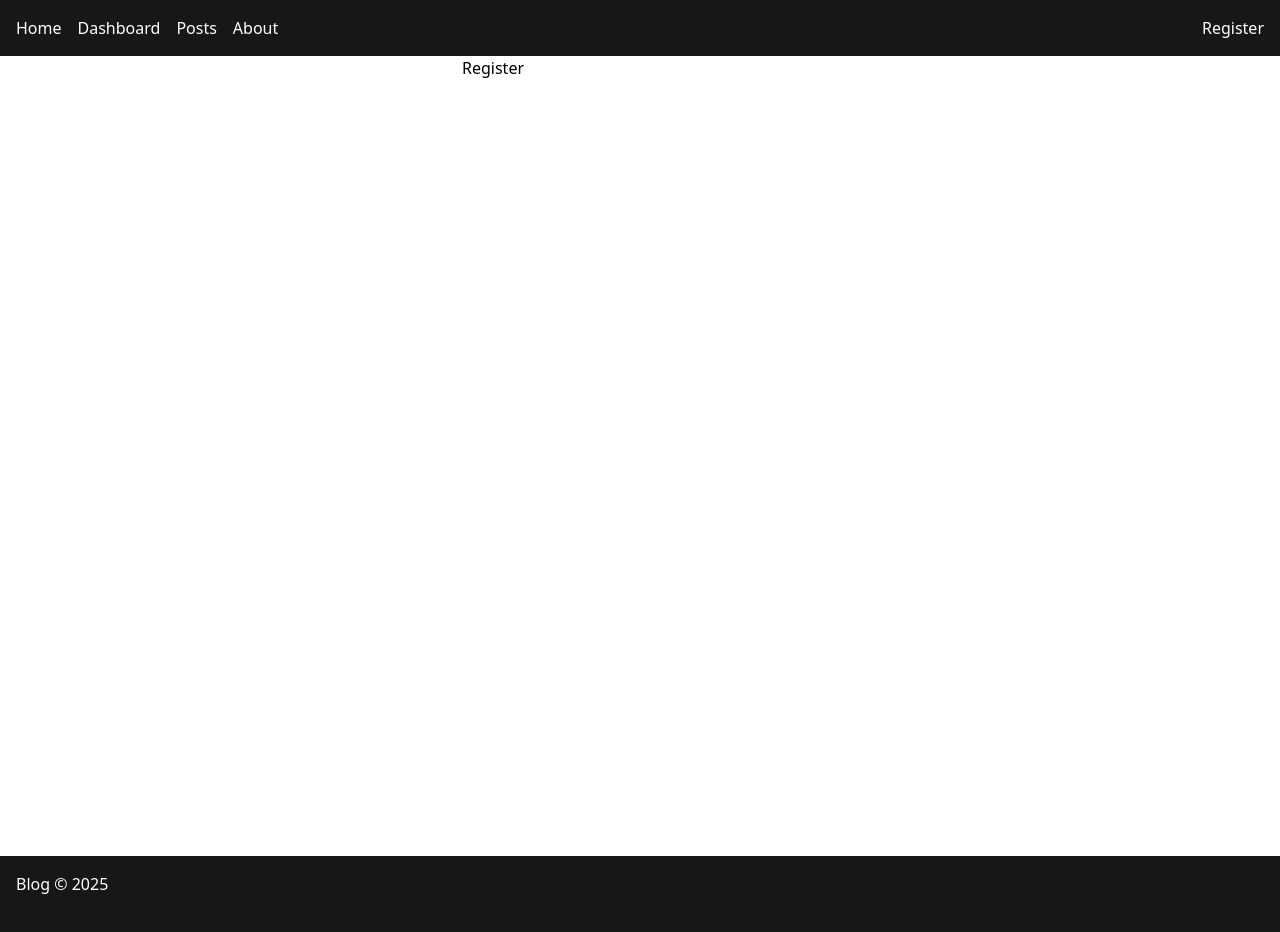
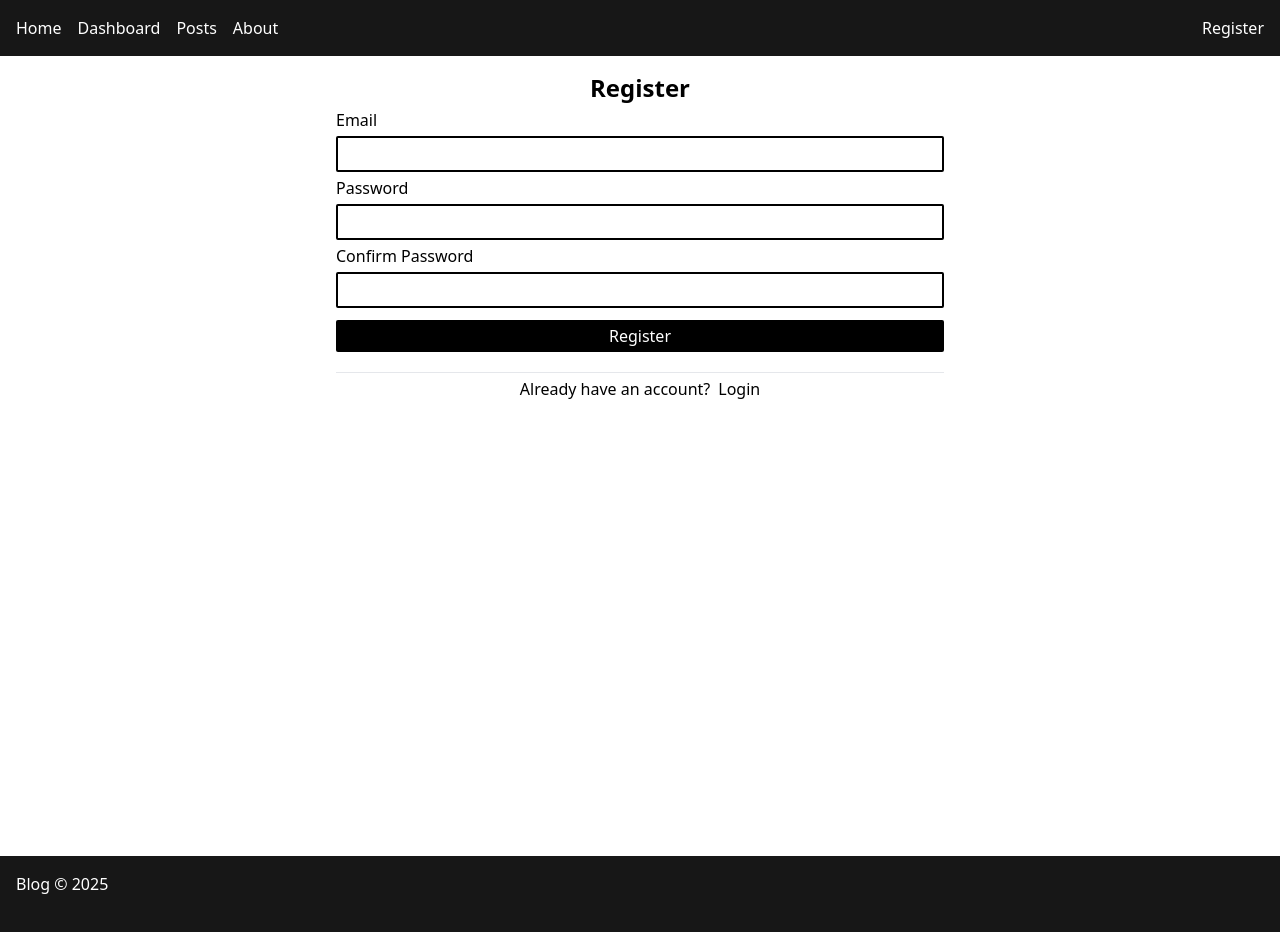
Before and after one commit to guitar6029/myblog, a Next.js app: page /register in a window 1280 px wide. Shown: the top 932 px of the page. Built offline with nearby package versions, Linux system fonts and the light colour scheme.

Commit message:
added Register page form

```diff
--- a/src/app/(auth)/register/page.tsx
+++ b/src/app/(auth)/register/page.tsx
@@ -1,13 +1,37 @@
-import Form from 'next/form';
-
+import Form from "next/form";
+import Link from "next/link";
 export default function Register() {
-    return (
-        <div className="min-h-screen">
-            <Form>
-                <input type="text" required/>
-                <input type="password" required/>
-                <button type="submit">Register</button>
-            </Form>
+  return (
+    <div className="min-h-screen flex flex-col items-center">
+      <Form className="flex flex-col gap-1 p-4 w-[50vw] border-1 rounded-lg border-black" action="">
+        <h1 className="font-bold text-2xl text-center">Register</h1>
+        <label htmlFor="email">Email</label>
+        <input
+          type="email"
+          className="border-2 border-black p-1 rounded-sm"
+          required
+        />
+        <label htmlFor="password">Password</label>
+        <input
+          type="password"
+          className="border-2 border-black p-1 rounded-sm"
+          required
+        />
+        <label htmlFor="confirmPassword">Confirm Password</label>
+        <input
+          type="password"
+          className="border-2 border-black p-1 rounded-sm"
+          required
+        />
+        <button type="submit" className="bg-black text-white p-1 rounded-sm mt-2">
+          Register
+        </button>
+        <hr className="mt-4" />
+        <div className="flex flex-row items-center justify-center gap-2">
+            <span>Already have an account?</span>
+            <Link href="/login">Login</Link>
         </div>
-    )
+      </Form>
+    </div>
+  );
 }
```
